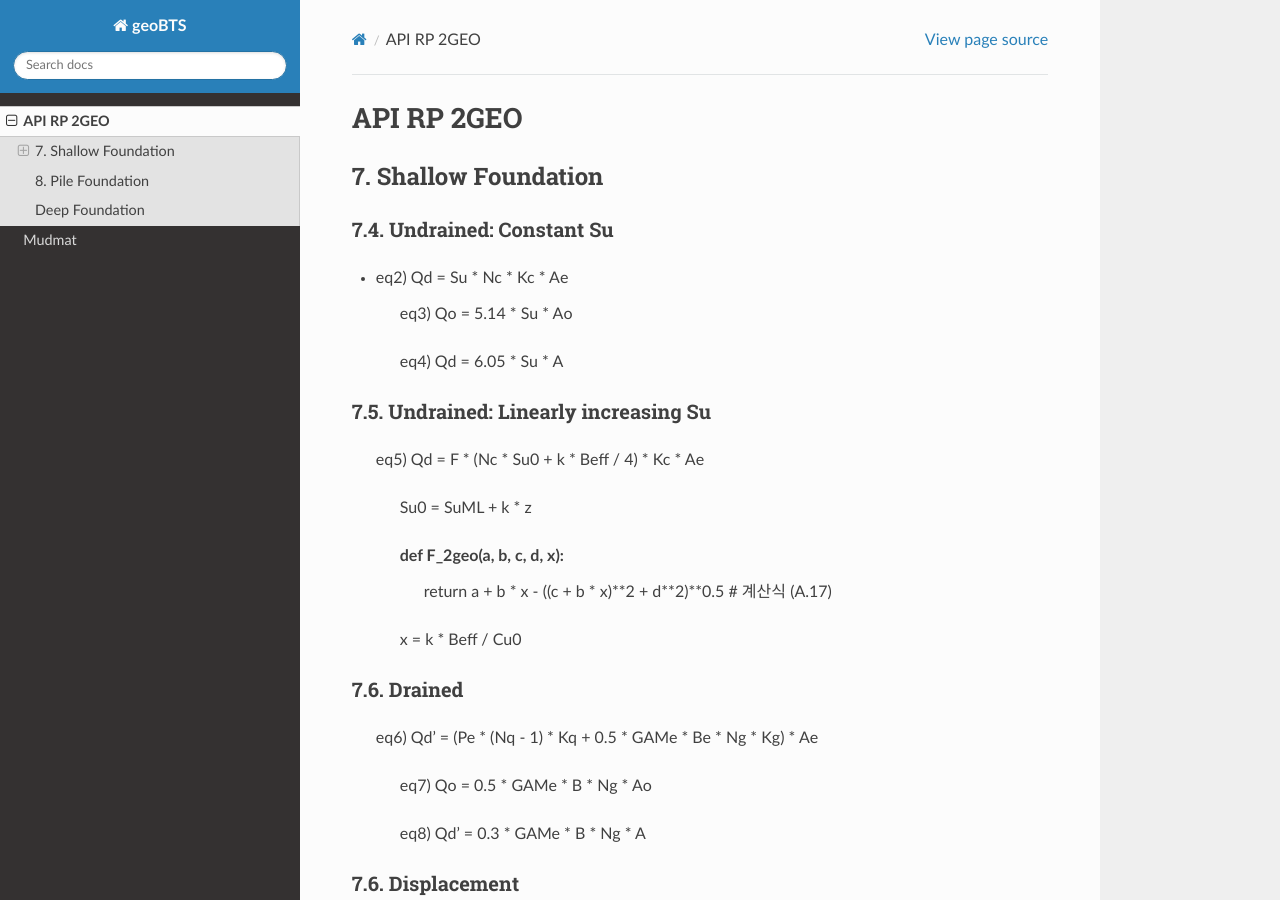
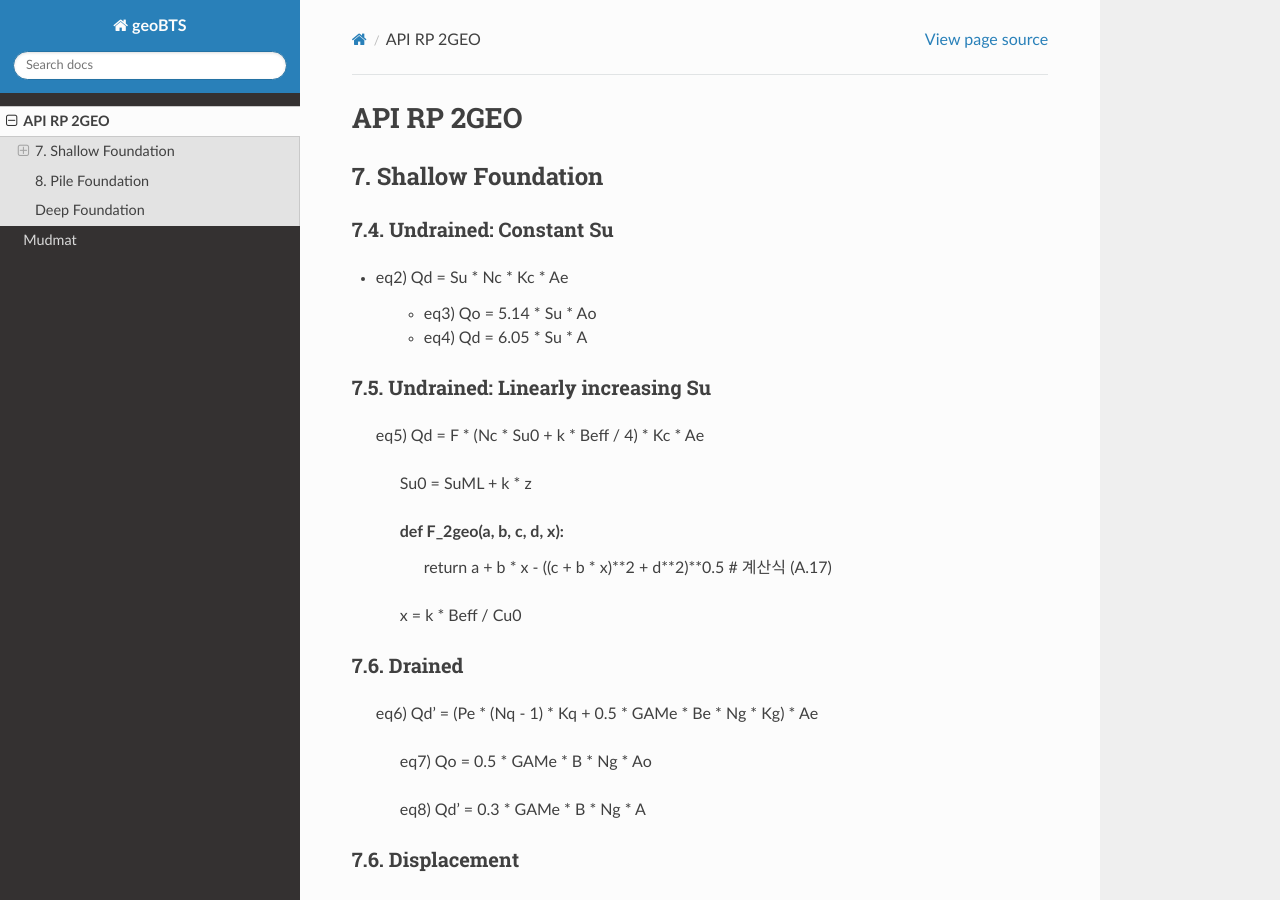
Before and after one commit to jungsohn/geoBTS, a Sphinx documentation site: the page built from docs/source/API_2GEO.rst, in a window 1280 px wide and 900 px high. Built offline with Sphinx 7.4.7 and the Read the Docs theme 3.1.0, drawn with Linux system fonts in a browser that asks for light colours.

Commit message:
Update API_2GEO.rst

```diff
--- a/docs/source/API_2GEO.rst
+++ b/docs/source/API_2GEO.rst
@@ -9,9 +9,9 @@ API RP 2GEO
 
 - eq2) Qd = Su * Nc * Kc * Ae
 
-        eq3) Qo = 5.14 * Su * Ao
+        - eq3) Qo = 5.14 * Su * Ao
 
-        eq4) Qd = 6.05 * Su * A
+        - eq4) Qd = 6.05 * Su * A
 
 7.5. Undrained: Linearly increasing Su
 ............................
```
